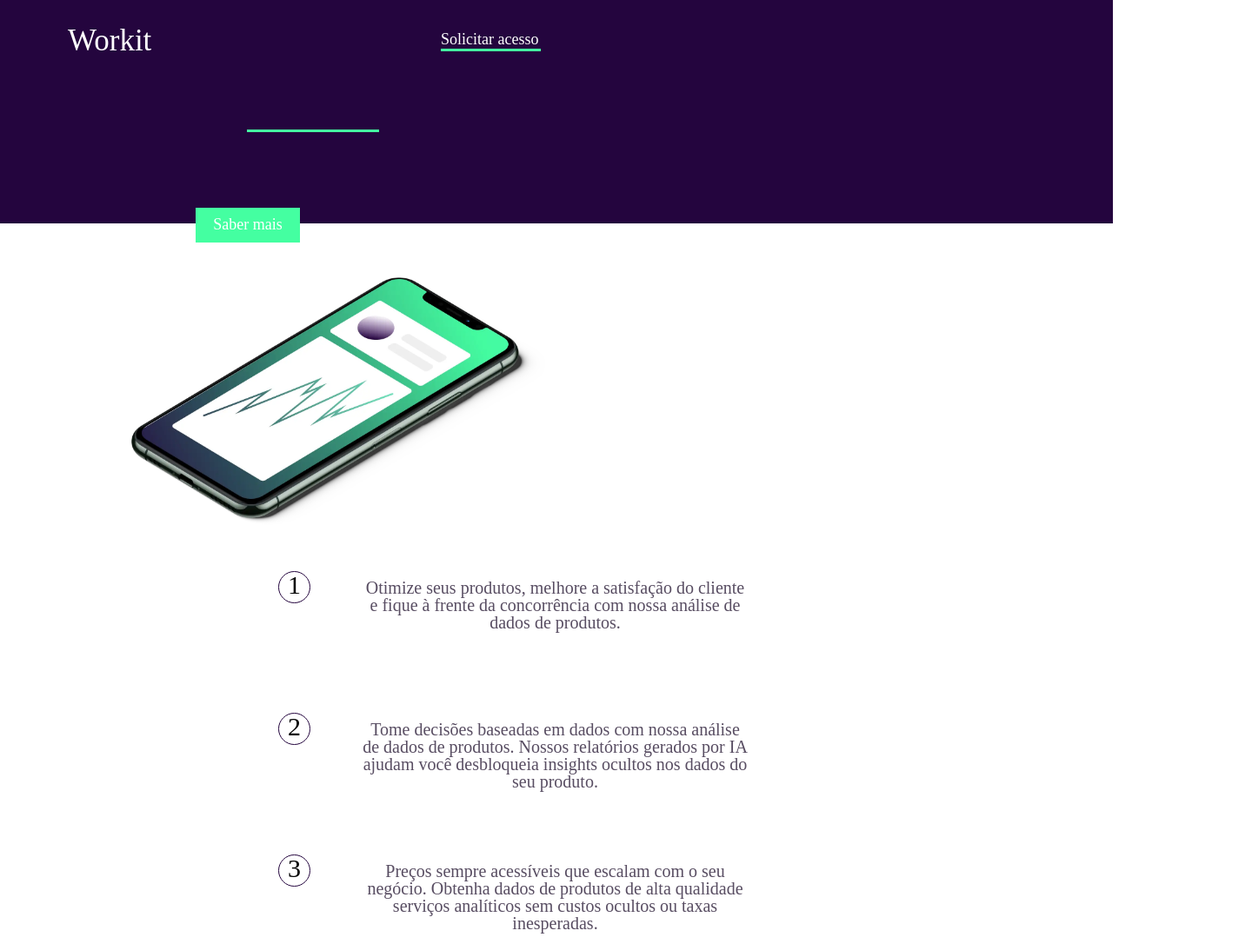
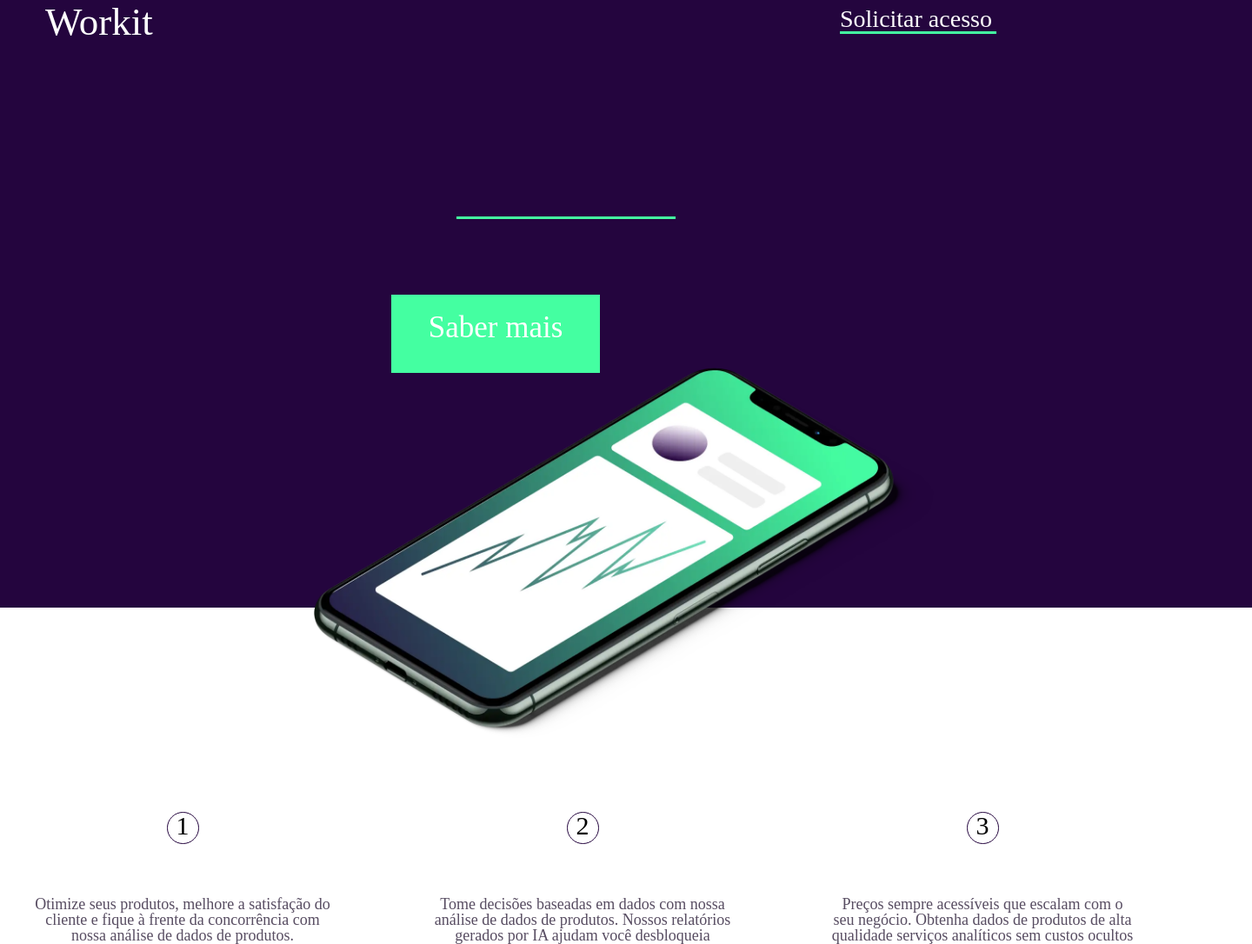
Before and after one commit to cacovidigal/L7, a plain HTML site: page workit-landing-page/starter-code/index.html in a window 1280 px wide. Shown: the part 31-1117 px from the top of the page at 87% size, 1440 px wide, since content can reach past the window. Drawn offline with Linux system fonts and the light colour scheme.

Commit message:
projeto finalizado

```diff
--- a/workit-landing-page/starter-code/style.css
+++ b/workit-landing-page/starter-code/style.css
@@ -492,3 +492,254 @@ footer{
 
 
 }
+
+@media (min-width: 1140px) {
+
+
+.topo_da_pagina{
+    margin-top: 0rem;
+    background-color:  #24053E;
+    color:  #FFFFFF;
+    width: 1440px;
+    height: 730px;
+    margin: 0rem;
+
+
+}
+
+.inicio_pagina{
+   position: absolute;
+   width: 100%;
+   height: 730px;
+   left: 16px;
+   top: 32px;
+
+}
+.linha_1{
+    font-size:45px ;
+    position: absolute;
+    width: 95.76px;
+    height: 24.61px;
+    left: 36px;
+    top: 2px;
+
+}
+.linha01{
+    font-size: 28px;
+
+    position: absolute;
+    width: 200px;
+    height: 34px;
+    left: 950px;
+    top: 7px;
+}
+.retangulo{
+    background-color: #44ffa1;
+    width: 180px;
+    height: 3px;
+    left: 950px;
+    position: absolute;
+    top: 35px;
+
+}
+
+.retangulo_maior{
+    position: absolute;
+    width: 252px;
+    height: 3px;
+    top: 280px;
+    left: 525px;
+    background: #44FFA1;
+}
+
+.saber_mais{
+    position: absolute;
+    text-align: center;
+    padding: 20px;
+    left: 141px;
+    width: 200px;
+    height: 50px;
+    top: 370px;
+    left: 450px;
+    background: #44FFA1;
+    font-size: 35px;
+
+}
+
+
+.imagem_celular{
+    position: absolute;
+    width: 715px;
+    height: 427px;
+    left: 361px;
+    top: 454px;
+
+}
+
+
+.meio_da_pagina_conteiner{
+    display: flex;
+    flex-direction: row;
+    align-items: center;
+    margin-top: 200px;
+    width: 1114px;
+
+
+
+
+}
+.texto1_conteiner{
+    display: flex;
+    flex-direction: column;
+    align-items: center;
+    text-align: center;
+    gap: 60px;
+    padding: 5px;
+    margin-left: 30px;
+
+}
+
+.circulo1{
+    display: flex;
+    flex-direction: column;
+    align-items: center;
+    width: 35px;
+    height: 35px;
+    border-radius: 30px ;
+    border: solid 1px #24053E;
+    margin-top: 30px;
+    font-size: 30px;
+    text-align: center;
+    gap: 10px;
+}
+.texto1{
+    text-align: center;
+    font-weight: 400;
+    font-size: 18px;
+    color: #584D62;
+    width: 350px;
+    height: 34px;
+    top: 52px;
+}
+.texto2_conteiner{
+    display: flex;
+    flex-direction: column;
+    align-items: center;
+    text-align: center;
+    gap: 60px;
+    padding: 5px;
+    margin-right: 100px;
+
+}
+
+.circulo2{
+    display: flex;
+    flex-direction: column;
+    align-items: center;
+    width: 35px;
+    height: 35px;
+    border-radius: 30px ;
+    border: solid 1px #24053E;
+    margin-top: 30px;
+    font-size: 30px;
+    text-align: center;
+    gap: 10px;
+}
+.texto2{
+    text-align: center;
+    font-weight: 400;
+    font-size: 18px;
+    color: #584D62;
+    width: 350px;
+    height: 34px;
+    top: 52px;
+}
+.texto3_conteiner{
+    display: flex;
+    flex-direction: column;
+
+    align-items: center;
+    text-align: center;
+    gap: 60px;
+    padding: 5px;
+    margin-right: 100px;
+
+}
+
+.circulo3{
+    display: flex;
+    flex-direction: column;
+    align-items: center;
+
+    width: 35px;
+    height: 35px;
+    border-radius: 30px ;
+    border: solid 1px #24053E;
+    margin-top: 30px;
+    font-size: 30px;
+    text-align: center;
+    gap: 10px;
+}
+.texto3{
+    text-align: center;
+    font-weight: 400;
+    font-size: 18px;
+    color: #584D62;
+    width: 350px;
+    height: 34px;
+    top: 52px;
+}
+
+.imagem_fundador{
+
+    margin-top: 100px;
+    width: 477px;
+    height: 477px;
+    left: 187px;
+
+}
+
+
+.texo_fim_da_pagina_conteiner{
+    display: flex;
+    flex-direction: column;
+    justify-items: center;
+    width: 800px;
+    height: 375px;
+    background-color: #24053E;
+    margin-top: -150px;
+    margin-left: 180px;
+
+}
+.texto1_fim_da_pagina{
+    font-size: 20px;
+    color: white;
+    font-weight: 400;
+    line-height: 25px;
+    padding-top: 76px;
+    padding-left: 100px;
+    padding-right: 1px;
+    width: 600px;
+    text-align: center;
+
+}
+.texto2_fim_da_pagina{
+    font-size: 20px;
+    font-weight: 700;
+    color: #24053E;
+    width: 172px;
+    height: 55px;
+    background-color: #44FFA1;
+    display: flex;
+    flex-direction: column;
+    justify-content: center;
+    margin-left: 200px;
+    margin-right: 1px;
+    text-align: center;
+    margin-top: 60px;
+
+}
+
+
+
+}
```
